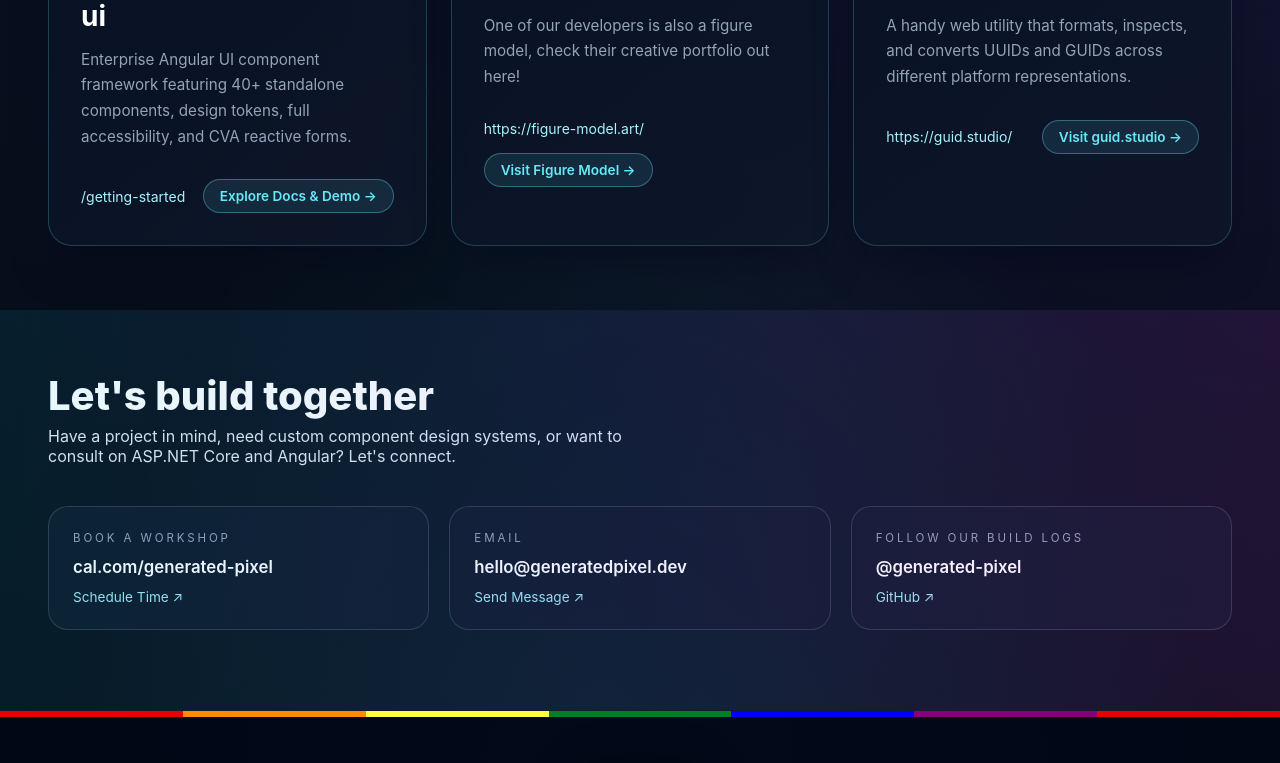
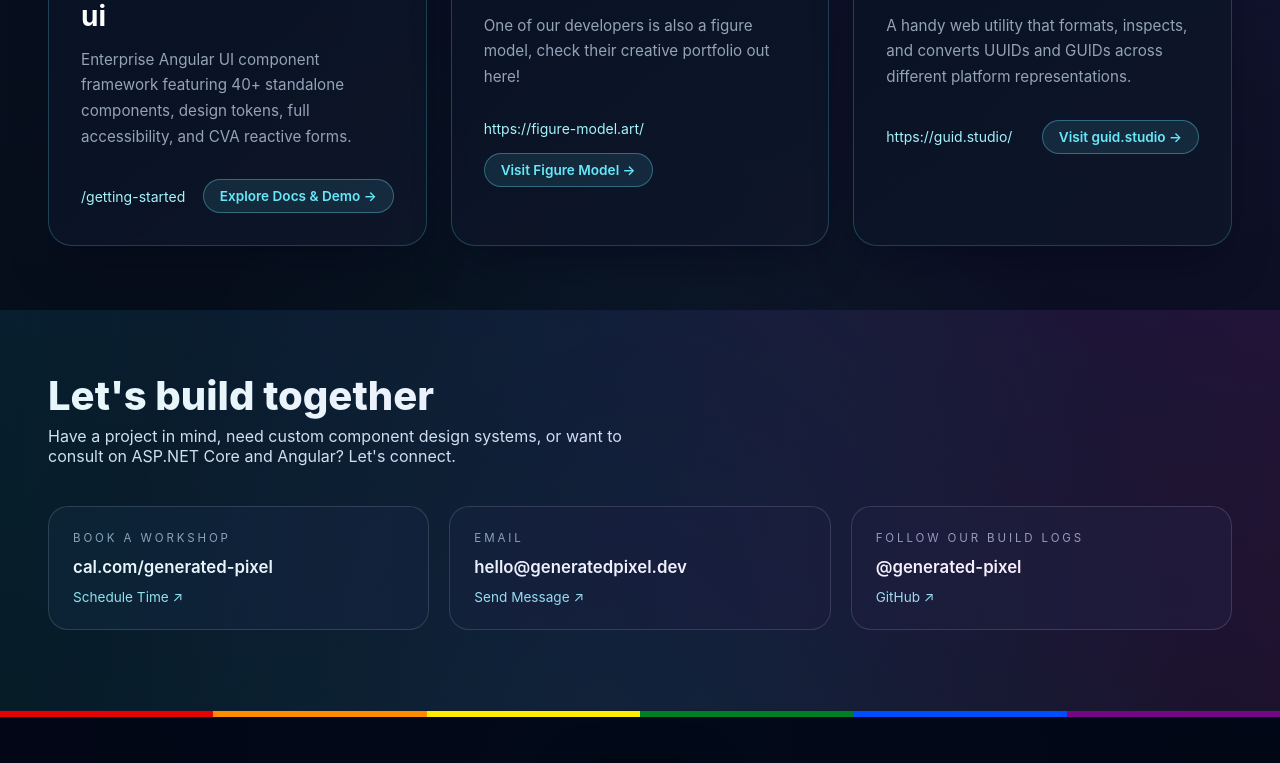
Before and after one commit to generated-pixel/gp-ui, an Angular app: page / in a window 1280 px wide. Shown: the part 2000-2763 px from the top of the page. Built offline with nearby package versions, Linux system fonts and the light colour scheme; grey boxes are pictures that could not be loaded.

Commit message:
(fix) fixed the pride flag!!!!!

```diff
--- a/apps/gp-ui-demo/src/app/app.component.ts
+++ b/apps/gp-ui-demo/src/app/app.component.ts
@@ -283,26 +283,24 @@
       text-transform: uppercase;
     }
     .pride-flag-small {
-      width: 2.25rem;
-      height: 1.5rem;
-      border-radius: 2px;
-      box-shadow: 0 1px 3px rgba(0, 0, 0, 0.3);
-      background: repeating-linear-gradient(
-        90deg,
-        #e40303 0,
-        #e40303 calc(100% / 7),
-        #ff8c00 calc(100% / 7),
-        #ff8c00 calc(100% * 2 / 7),
-        #ffff41 calc(100% * 2 / 7),
-        #ffff41 calc(100% * 3 / 7),
-        #008026 calc(100% * 3 / 7),
-        #008026 calc(100% * 4 / 7),
-        #0000f9 calc(100% * 4 / 7),
-        #0000f9 calc(100% * 5 / 7),
-        #86007d calc(100% * 5 / 7),
-        #86007d calc(100% * 6 / 7),
-        #e40303 calc(100% * 6 / 7),
-        #e40303 100%
+      width: 2rem;
+      height: 1.35rem;
+      border-radius: 3px;
+      box-shadow: 0 1px 3px rgba(0, 0, 0, 0.35);
+      background: linear-gradient(
+        180deg,
+        #e40303 0%,
+        #e40303 16.666%,
+        #ff8c00 16.666%,
+        #ff8c00 33.333%,
+        #ffed00 33.333%,
+        #ffed00 50%,
+        #008026 50%,
+        #008026 66.666%,
+        #004dff 66.666%,
+        #004dff 83.333%,
+        #750787 83.333%,
+        #750787 100%
       );
     }
     .back-to-site-btn {
@@ -549,22 +547,20 @@
     }
     .pride-flag-banner {
       height: 4px;
-      background: repeating-linear-gradient(
+      background: linear-gradient(
         90deg,
-        #e40303 0,
-        #e40303 calc(100% / 7),
-        #ff8c00 calc(100% / 7),
-        #ff8c00 calc(100% * 2 / 7),
-        #ffff41 calc(100% * 2 / 7),
-        #ffff41 calc(100% * 3 / 7),
-        #008026 calc(100% * 3 / 7),
-        #008026 calc(100% * 4 / 7),
-        #0000f9 calc(100% * 4 / 7),
-        #0000f9 calc(100% * 5 / 7),
-        #86007d calc(100% * 5 / 7),
-        #86007d calc(100% * 6 / 7),
-        #e40303 calc(100% * 6 / 7),
-        #e40303 100%
+        #e40303 0%,
+        #e40303 16.666%,
+        #ff8c00 16.666%,
+        #ff8c00 33.333%,
+        #ffed00 33.333%,
+        #ffed00 50%,
+        #008026 50%,
+        #008026 66.666%,
+        #004dff 66.666%,
+        #004dff 83.333%,
+        #750787 83.333%,
+        #750787 100%
       );
     }
     .app-main-home {
--- a/apps/gp-ui-demo/src/app/pages/website-home/website-home.component.scss
+++ b/apps/gp-ui-demo/src/app/pages/website-home/website-home.component.scss
@@ -635,21 +635,19 @@
 
 .pride-flag-banner {
   height: 6px;
-  background: repeating-linear-gradient(
+  background: linear-gradient(
     90deg,
-    #e40303 0,
-    #e40303 calc(100% / 7),
-    #ff8c00 calc(100% / 7),
-    #ff8c00 calc(100% * 2 / 7),
-    #ffff41 calc(100% * 2 / 7),
-    #ffff41 calc(100% * 3 / 7),
-    #008026 calc(100% * 3 / 7),
-    #008026 calc(100% * 4 / 7),
-    #0000f9 calc(100% * 4 / 7),
-    #0000f9 calc(100% * 5 / 7),
-    #86007d calc(100% * 5 / 7),
-    #86007d calc(100% * 6 / 7),
-    #e40303 calc(100% * 6 / 7),
-    #e40303 100%
+    #e40303 0%,
+    #e40303 16.666%,
+    #ff8c00 16.666%,
+    #ff8c00 33.333%,
+    #ffed00 33.333%,
+    #ffed00 50%,
+    #008026 50%,
+    #008026 66.666%,
+    #004dff 66.666%,
+    #004dff 83.333%,
+    #750787 83.333%,
+    #750787 100%
   );
 }
```
